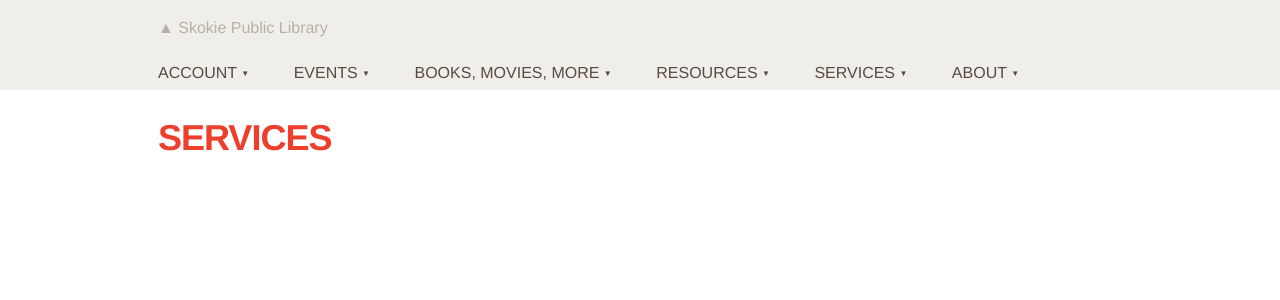
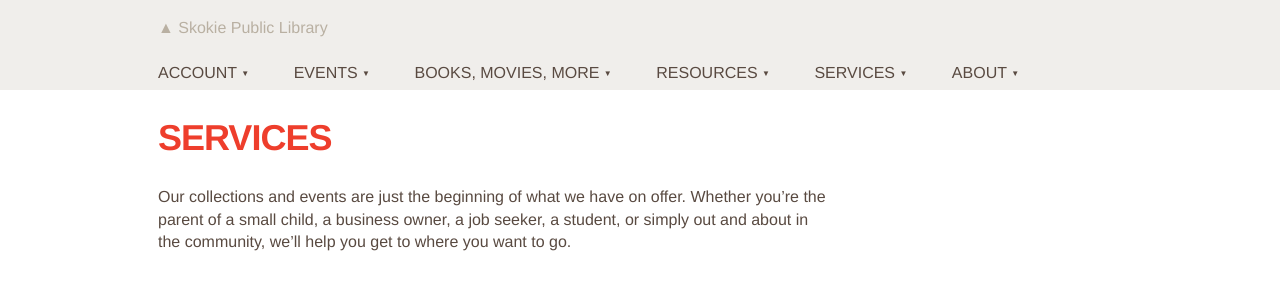
Before and after one commit to skokielibrary/spl-content, a Jekyll site: the page built from _content/annabelle/services--index.markdown, in a window 1280 px wide. Shown: the top 300 px of the page. Built offline with Jekyll 4.4.1, drawn with Linux system fonts in a browser that asks for light colours.

Commit message:
Updated services--index.markdown

```diff
--- a/_content/annabelle/services--index.markdown
+++ b/_content/annabelle/services--index.markdown
@@ -3,3 +3,5 @@ layout: page
 title: Services
 published: true
 ---
+
+Our collections and events are just the beginning of what we have on offer. Whether you're the parent of a small child, a business owner, a job seeker, a student, or simply out and about in the community, we'll help you get to where you want to go.
```
